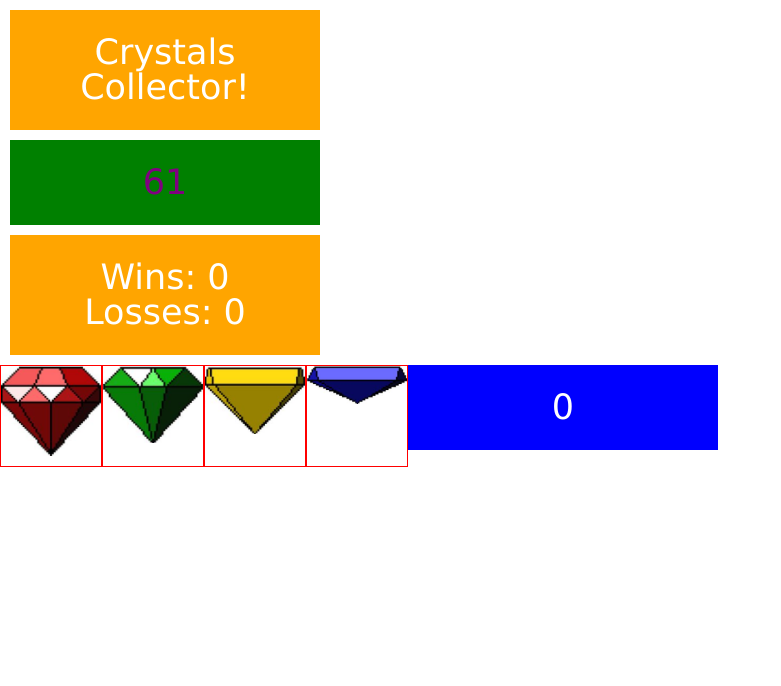
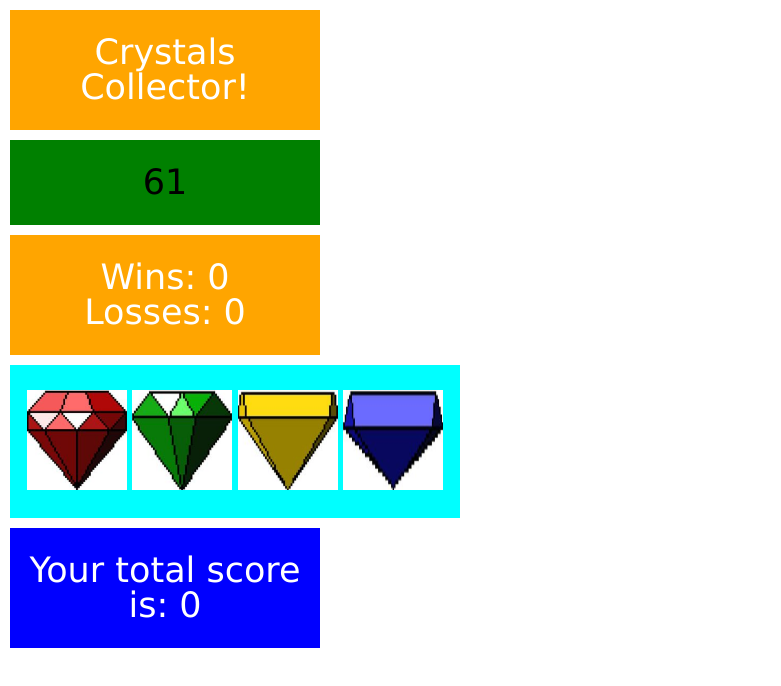
Before and after one commit to Lee4n/unit-4-game, a plain HTML site: page index.html in a window 1280 px wide. Shown: the whole page, without its empty margins (0-781 px from the left). Drawn offline with nearby package versions, Linux system fonts and the light colour scheme.

Commit message:
updated css and html

```diff
--- a/assets/css/style.css
+++ b/assets/css/style.css
@@ -16,7 +16,7 @@ body {
     margin: 10px;
     padding: 25px 0px;
     background: green;
-    color: purple;
+    color: black;
     text-align: center;
     width: 310px;
     font-size: 35px;
@@ -43,14 +43,21 @@ body {
     overflow: hidden;
 }
 
+#gems {
+    margin: 10px;
+    padding: 25px 0px;
+    background: cyan;
+    width: 450px;
+    text-align: center;
+}
+
 .gem {
-    border: 1px solid red;
-    height: 100px;
     width: 100px;
-    float: left;
+    display: inline-block;
 }
 
 img {
     max-width: 100%;
     max-height: 100%;
+    height: 100px;
 }
--- a/assets/javascript/game.js
+++ b/assets/javascript/game.js
@@ -8,6 +8,7 @@ var losses = 0;
 // show scores
 $("#wins").text("Wins: " + wins);
 $("#losses").text("Losses: " + losses);
+$("#totalScore").text("Your total score is: " + totalScore);
 
 // choose a random number between 19 and 120 at start of game
 var ranNum = Math.floor(Math.random() * (120 - 19) + 19);
@@ -37,7 +38,7 @@ function playGame() {
 // each click function also has scoring conditions
 $("#gem1").on("click", function() {
     totalScore = totalScore + gem1;
-    $("#totalScore").text(totalScore);
+    $("#totalScore").text("Your total score is: " + totalScore);
     playGame();
     $("#wins").text("Wins: " + wins);
     $("#losses").text("Losses: " + losses);
@@ -45,7 +46,7 @@ $("#gem1").on("click", function() {
 
 $("#gem2").on("click", function() {
     totalScore = totalScore + gem2;
-    $("#totalScore").text(totalScore);
+    $("#totalScore").text("Your total score is: " + totalScore);
     playGame();
     $("#wins").text("Wins: " + wins);
     $("#losses").text("Losses: " + losses);
@@ -53,7 +54,7 @@ $("#gem2").on("click", function() {
 
 $("#gem3").on("click", function() {
     totalScore = totalScore + gem3;
-    $("#totalScore").text(totalScore);
+    $("#totalScore").text("Your total score is: " + totalScore);
     playGame();
     $("#wins").text("Wins: " + wins);
     $("#losses").text("Losses: " + losses);
@@ -61,7 +62,7 @@ $("#gem3").on("click", function() {
 
 $("#gem4").on("click", function() {
     totalScore = totalScore + gem4;
-    $("#totalScore").text(totalScore);
+    $("#totalScore").text("Your total score is: " + totalScore);
     playGame();
     $("#wins").text("Wins: " + wins);
     $("#losses").text("Losses: " + losses);
@@ -72,7 +73,7 @@ function setLabels() {
     ranNum = Math.floor(Math.random() * (120 - 19) + 19);
     $("#ranNum").text(ranNum);
     totalScore = 0;
-    $("#totalScore").text(totalScore);
+    $("#totalScore").text("Your total score is: " + totalScore);
     gem1 = Math.floor(Math.random() * 12 + 1);
     gem2 = Math.floor(Math.random() * 12 + 1);
     gem3 = Math.floor(Math.random() * 12 + 1);
--- a/index.html
+++ b/index.html
@@ -13,11 +13,12 @@
         <div id="name">
             <h1>Crystals Collector!</h1>
         </div>
-        <div id="ranNum">39</div>
+        <div id="ranNum"></div>
         <div id="score">
             <div id="wins"></div>
             <div id="losses"></div>
         </div>
+        <div id="gems">
             <div id="gem1" class="gem">
                 <img src="assets/images/gem1.png">
             </div>
@@ -30,7 +31,8 @@
             <div id="gem4" class="gem">
                 <img src="assets/images/gem4.png">
             </div>
-        <div id="totalScore">0</div>
+        </div>
+        <div id="totalScore"></div>
     </div>
 
 
```
Lines whose indentation alone changed are shown as unchanged.
